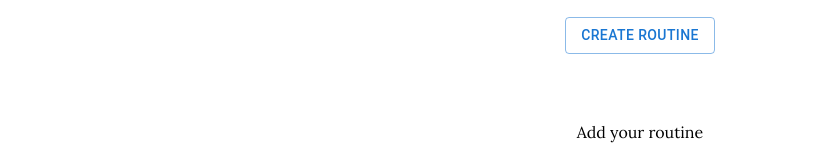
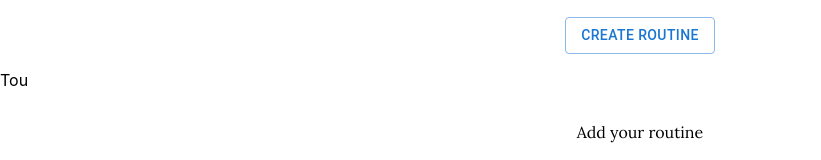
Before and after one commit to maengoose/routinary, a React (Create React App) app: page /routine in a window 1280 px wide. Shown: the part 124-284 px from the top of the page, without its empty margins (0-821 px from the left). Built offline with nearby package versions, Linux system fonts and the light colour scheme.

Commit message:
✨ routine 완료 시 문구

```diff
--- a/src/pages/DailyRoutines/DailyRoutines.tsx
+++ b/src/pages/DailyRoutines/DailyRoutines.tsx
@@ -97,8 +97,11 @@ const DailyRoutines: React.FC = () => {
               onUpdateRoutineStatus={handleUpdateRoutineStatus}
             />
           ))}
-        </Styled.RoutineList>
+          </Styled.RoutineList>
       )}
+      <p>
+        Tou
+      </p>
     </div>
   )
 }
```
